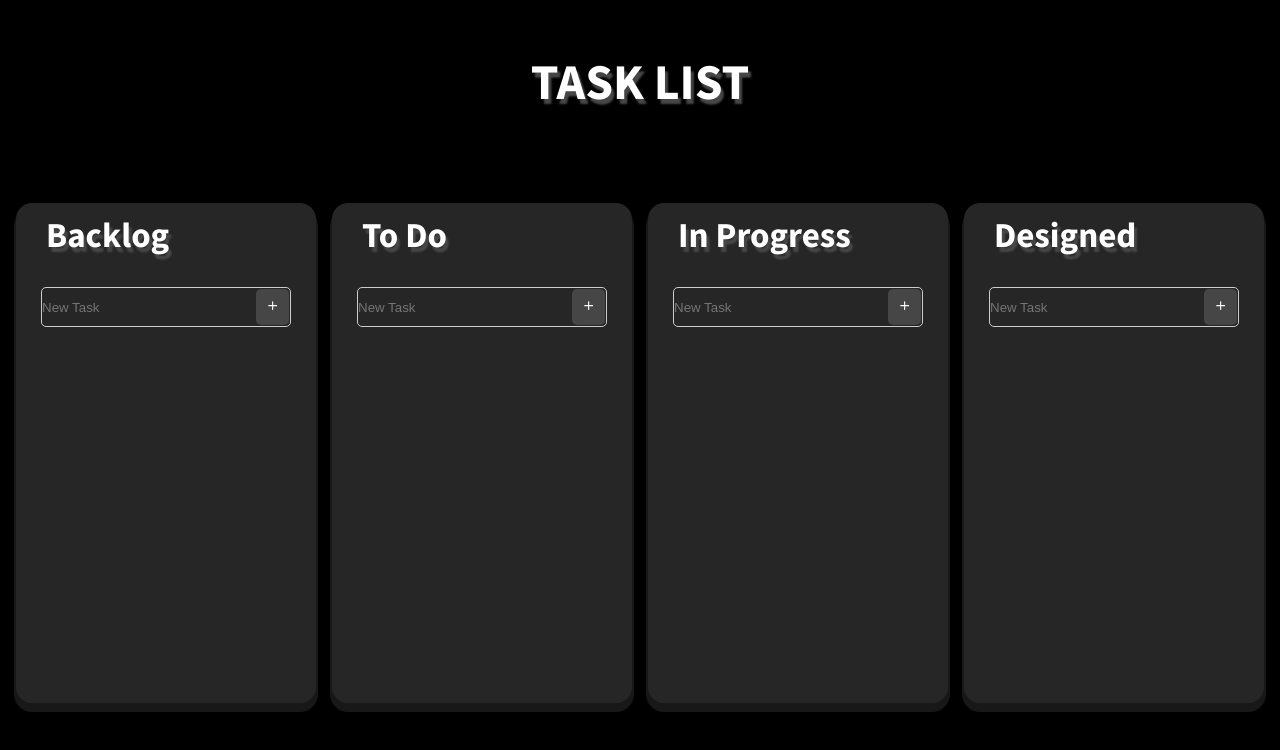
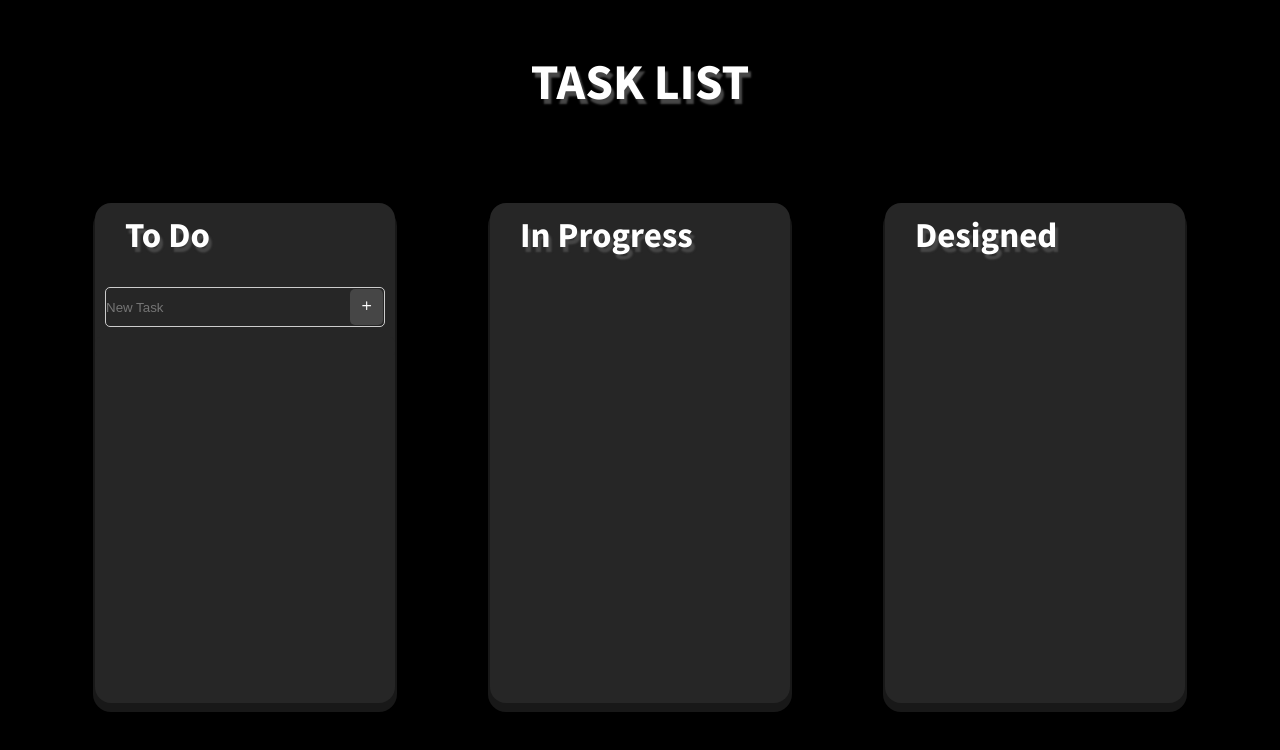
Before and after one commit to Brunoaparecido19/task-list, a React (Create React App) app: page / in a window 1280 px wide. Shown: the top 750 px of the page. Built offline with nearby package versions, Linux system fonts and the light colour scheme.

Commit message:
add form e as funcões que captura os valores e cria uma lista, botões de edit e delete tambem foram adicionados

```diff
--- a/package.json
+++ b/package.json
@@ -6,6 +6,7 @@
     "@testing-library/jest-dom": "^5.16.1",
     "@testing-library/react": "^12.1.2",
     "@testing-library/user-event": "^13.5.0",
+    "prop-types": "^15.8.1",
     "react": "^17.0.2",
     "react-dom": "^17.0.2",
     "react-helmet": "^6.1.0",
--- a/src/App.js
+++ b/src/App.js
@@ -1,14 +1,14 @@
 import { GlobalStyle } from "./styles";
 // eslint-disable-next-line import/named
-import { Box } from "./components/Box";
 import { Title } from "./components/Title/styles";
+import BoxComponents from "./components/Box";
 
 function App() {
   return (
     <>
       <GlobalStyle />
       <Title>task list</Title>
-      <Box />
+      <BoxComponents />
     </>
   );
 }
--- a/src/components/Box/index.js
+++ b/src/components/Box/index.js
@@ -1,28 +1,89 @@
+import React, { Component } from "react";
 import { Boxs, Section } from "./styles";
 import { TitleBoxs } from "../Title/styles";
 import Form from "../Form";
+import Tasks from "../Tasks";
 
-export function Box() {
+export default class BoxComponents extends Component {
+  // eslint-disable-next-line react/state-in-constructor
+  state = {
+    newTask: "",
+    task: [],
+    index: -1,
+  };
+
+  componentDidMount() {
+    const task = localStorage.getItem("task");
+    if (task) {
+      this.setState({ task: JSON.parse(task) });
+    }
+  }
+
+  componentDidUpdate(prevProps, prevState) {
+    const { task } = this.state;
+    if (task === prevState.task) return;
+    localStorage.setItem("task", JSON.stringify(task));
+  }
+
+  handleChange = (e) => {
+    this.setState({ newTask: e.target.value });
+  };
+
+  handleSubmit = (e) => {
+    e.preventDefault();
+    const { task, index } = this.state;
+    let { newTask } = this.state;
+    if (newTask === "") return;
+    newTask = newTask.trim();
+    if (task.indexOf(newTask) !== -1) return;
+    const novastask = [...task];
+    if (index === -1) {
+      this.setState({ task: [...novastask, newTask], newTask: "" });
+    } else {
+      novastask[index] = newTask;
+      this.setState({ task: [...novastask], index: -1 });
+    }
+  };
+
+  handleEdit = (e, index) => {
+    const { task } = this.state;
+    this.setState({ index, newTask: task[index] });
+  };
+
+  handleDelete = (e, index) => {
+    const { task } = this.state;
+    const novastask = [...task];
+    novastask.splice(index, 1);
+    this.setState({ task: [...novastask] });
+  };
+
+  render() {
+    const { newTask, task } = this.state;
     return (
       <main>
         <Section>
           <Boxs>
-          <TitleBoxs>backlog</TitleBoxs>
-          <Form />
-        </Boxs>
-        <Boxs>
             <TitleBoxs> to do </TitleBoxs>
-          <Form />
+            <Form
+              handleSubmit={this.handleSubmit}
+              handleChange={this.handleChange}
+              newTask={newTask}
+            />
+            <Tasks
+              task={task}
+              handleDelete={this.handleDelete}
+              handleEdit={this.handleEdit}
+            />
           </Boxs>
           <Boxs>
             <TitleBoxs> in progress</TitleBoxs>
-          <Form />
+
           </Boxs>
           <Boxs>
             <TitleBoxs> designed</TitleBoxs>
-          <Form />
           </Boxs>
         </Section>
       </main>
     );
   }
+}
--- a/src/components/Form/index.js
+++ b/src/components/Form/index.js
@@ -1,11 +1,19 @@
+/* eslint-disable react/require-default-props */
+import React from "react";
+import PropTypes from "prop-types";
 import { FiPlus } from "react-icons/fi";
 import { FormContainer, FormInput, FormBtn } from "./styles";
 
-export default function Form() {
+export default function Form({ handleSubmit, handleChange, newTask }) {
   return (
     <FormContainer className="container-form">
-      <form action="#">
-        <FormInput type="text" placeholder="New Task" />
+      <form onSubmit={handleSubmit} action="/#">
+        <FormInput
+          onChange={handleChange}
+          type="text"
+          placeholder="New Task"
+          value={newTask}
+        />
         <FormBtn type="submit">
           <FiPlus />{" "}
         </FormBtn>
@@ -13,5 +21,8 @@ export default function Form() {
     </FormContainer>
   );
 }
-// onChange={handleChange}
-// onSubmit={handleSubmit}
+Form.propTypes = {
+  handleSubmit: PropTypes.func,
+  handleChange: PropTypes.func,
+  newTask: PropTypes.string,
+};
--- a/src/components/Form/styles.js
+++ b/src/components/Form/styles.js
@@ -12,7 +12,7 @@ export const FormInput = styled.input`
   align-items: center;
   justify-content: center;
   margin-top: -20px;
-  width: 250px;
+  width: 280px;
   height: 40px;
   border-radius: 5px;
   border: 1px solid #ccc;
@@ -22,7 +22,7 @@ export const FormInput = styled.input`
 export const FormBtn = styled.button`
   position: absolute;
   margin-top: -38px;
-  margin-left: 215px;
+  margin-left: 245px;
   padding: 10px;
   cursor: pointer;
   color: white;
--- /dev/null
+++ b/src/components/Tasks/index.js
@@ -0,0 +1,30 @@
+import React from "react";
+import PropTypes from "prop-types";
+import { FiEdit, FiDelete } from "react-icons/fi";
+import { DivTaks } from "./styles";
+
+export default function Tasks({ task, handleDelete, handleEdit }) {
+  return (
+    <DivTaks>
+      <ul className="task">
+        {task.map((tasks, index) => (
+          <li key={(tasks, index)}>
+            {tasks}
+            <span>
+              <FiEdit onClick={(e) => handleEdit(e, index)} className="edit" />
+              <FiDelete
+                onClick={(e) => handleDelete(e, index)}
+                className="delete"
+              />
+            </span>
+          </li>
+        ))}
+      </ul>
+    </DivTaks>
+  );
+}
+Tasks.propTypes = {
+  task: PropTypes.arrayOf(PropTypes.string).isRequired,
+  handleDelete: PropTypes.func.isRequired,
+  handleEdit: PropTypes.func.isRequired,
+};
--- /dev/null
+++ b/src/components/Tasks/styles.js
@@ -0,0 +1,21 @@
+import styled from "styled-components";
+
+export const DivTaks = styled.div`
+  margin: 0 auto;
+  border-radius: 5px;
+  margin-top: 10px;
+  padding: 10px;
+  background-color: #262626;
+
+  ul {
+    list-style: none;
+    }
+  li {
+    display: flex;
+    justify-content: space-between;
+    align-items: center;
+    width: 250px;
+    padding: 10px;
+    font-size: 20px;
+    }
+  `;
```
Also changed, not shown: src/components/TaskLogic/index.js (deleted, +0 -9 lines), .eslintrc.json, 1 other file (tests, documents, lock files or other folders). Lines whose indentation alone changed are shown as unchanged.
